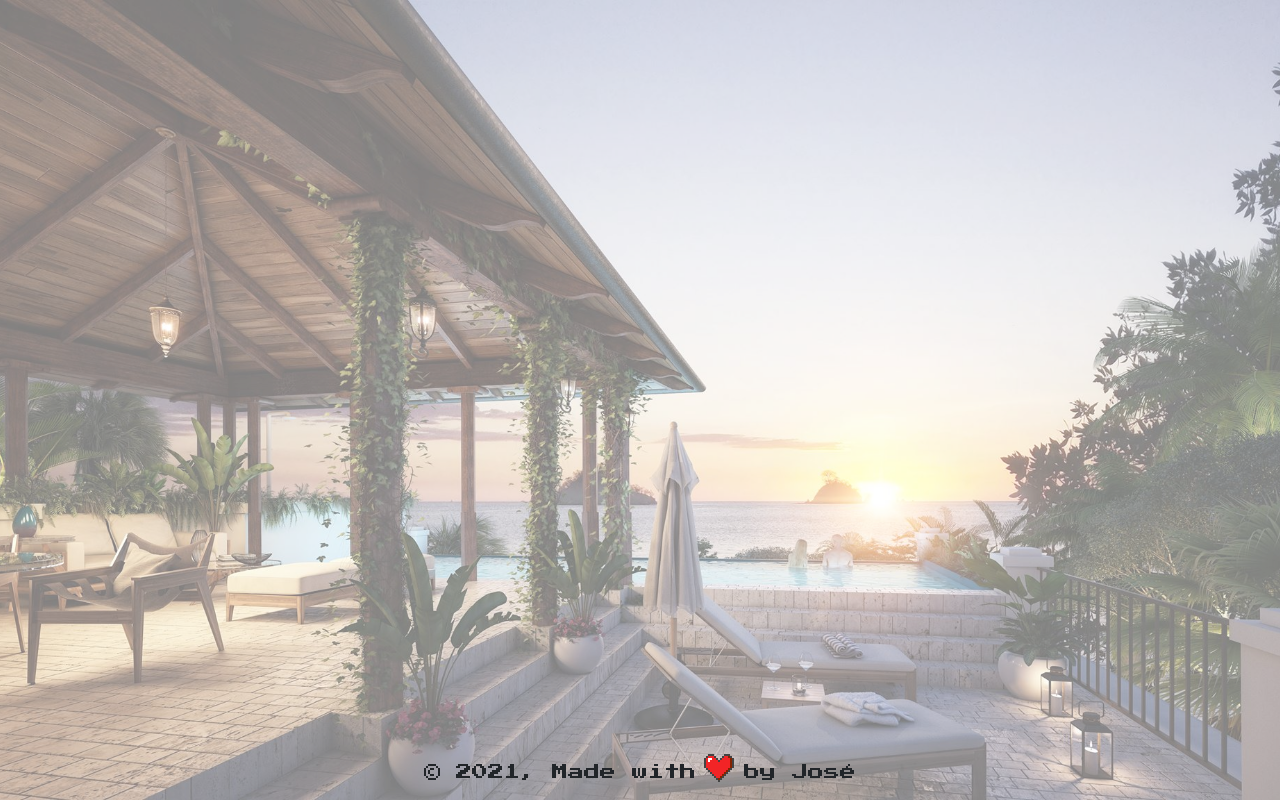
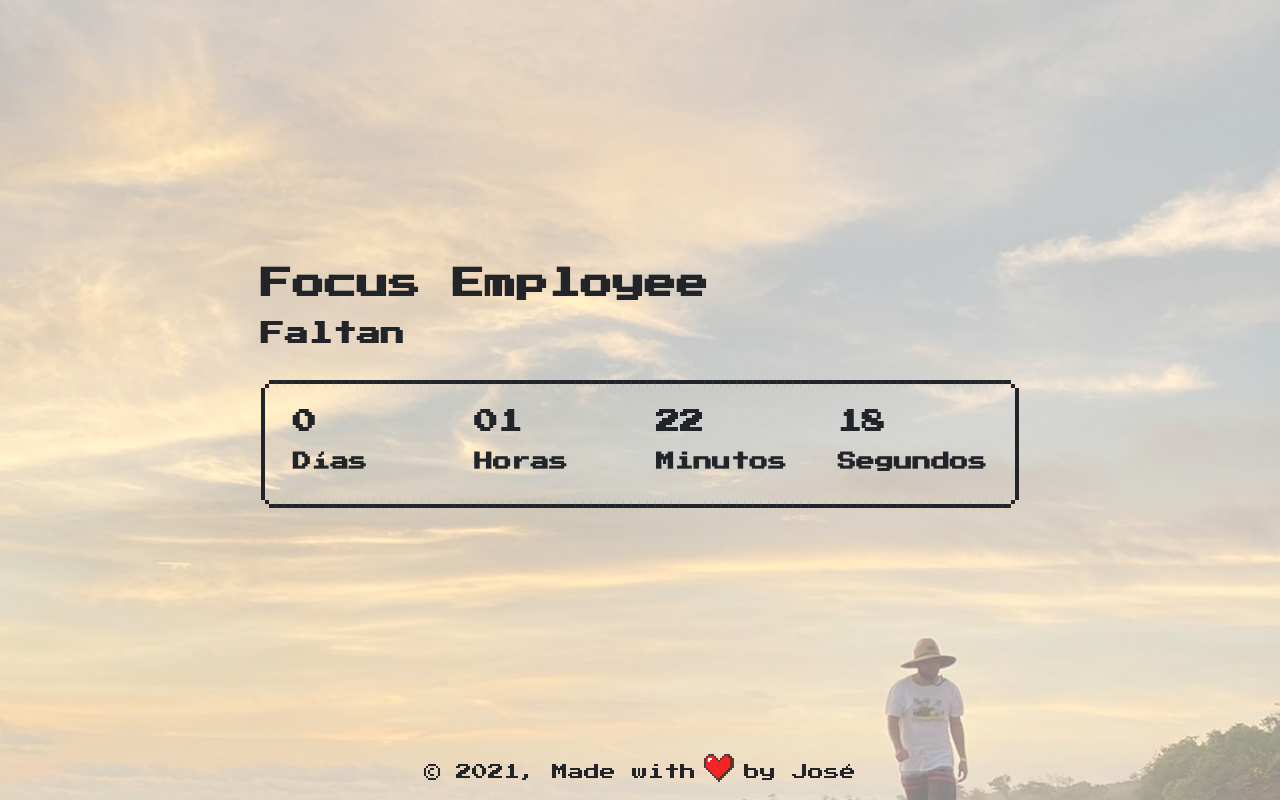
Before and after one commit to TrendingTechnology/countdown-5, a Gatsby site: page / in a window 1280 px wide. Built offline with nearby package versions, Linux system fonts and the light colour scheme; Gatsby itself is replaced by a stand-in of ours.

Commit message:
Focus employee

```diff
--- a/src/components/Countdown.tsx
+++ b/src/components/Countdown.tsx
@@ -35,7 +35,7 @@ export default function Countdown({ date }: { date: string }) {
     if (timeUp) return null;
     return (
         <div>
-            <h1>Viaje a las Catas</h1>
+            <h1>Focus Employee</h1>
             <h2 className="title">Faltan</h2>
             <div className="row nes-container with-title is-rounded">
                 <div className="item">
@@ -55,11 +55,11 @@ export default function Countdown({ date }: { date: string }) {
                     <h3>Segundos</h3>
                 </div>
             </div>
-            <div className="reservation">
+            {/* <div className="reservation">
                 <a className="nes-btn" href="https://www.santarenahotel.com/reservation" target="_blank" rel="noopener noreferrer">
                     Reserva ya!
                 </a>
-            </div>
+            </div> */}
 
         </div>
     )
--- a/src/components/Layout.tsx
+++ b/src/components/Layout.tsx
@@ -19,7 +19,7 @@ const Layout = ({ children }: LayoutProps) => {
         // aspectRatio={3 / 1}
         alt=""
         src={
-          "../images/Santarena1.jpeg"
+          "../images/matiu.jpg"
         }
         formats={["auto", "webp", "avif"]}
       />
--- a/src/pages/index.tsx
+++ b/src/pages/index.tsx
@@ -4,8 +4,8 @@ import Countdown from "../components/Countdown"
 
 const IndexPage = () => (
   <Layout>
-    <Seo title="Viaje a las Catas" />
-    <Countdown date="08/22/2021" />
+    <Seo title="Focus Employee" />
+    <Countdown date="2021-09-22T16:00:00.707Z" />
   </Layout>
 )
 
```
Also changed, not shown: src/images/matiu.jpg (added).
